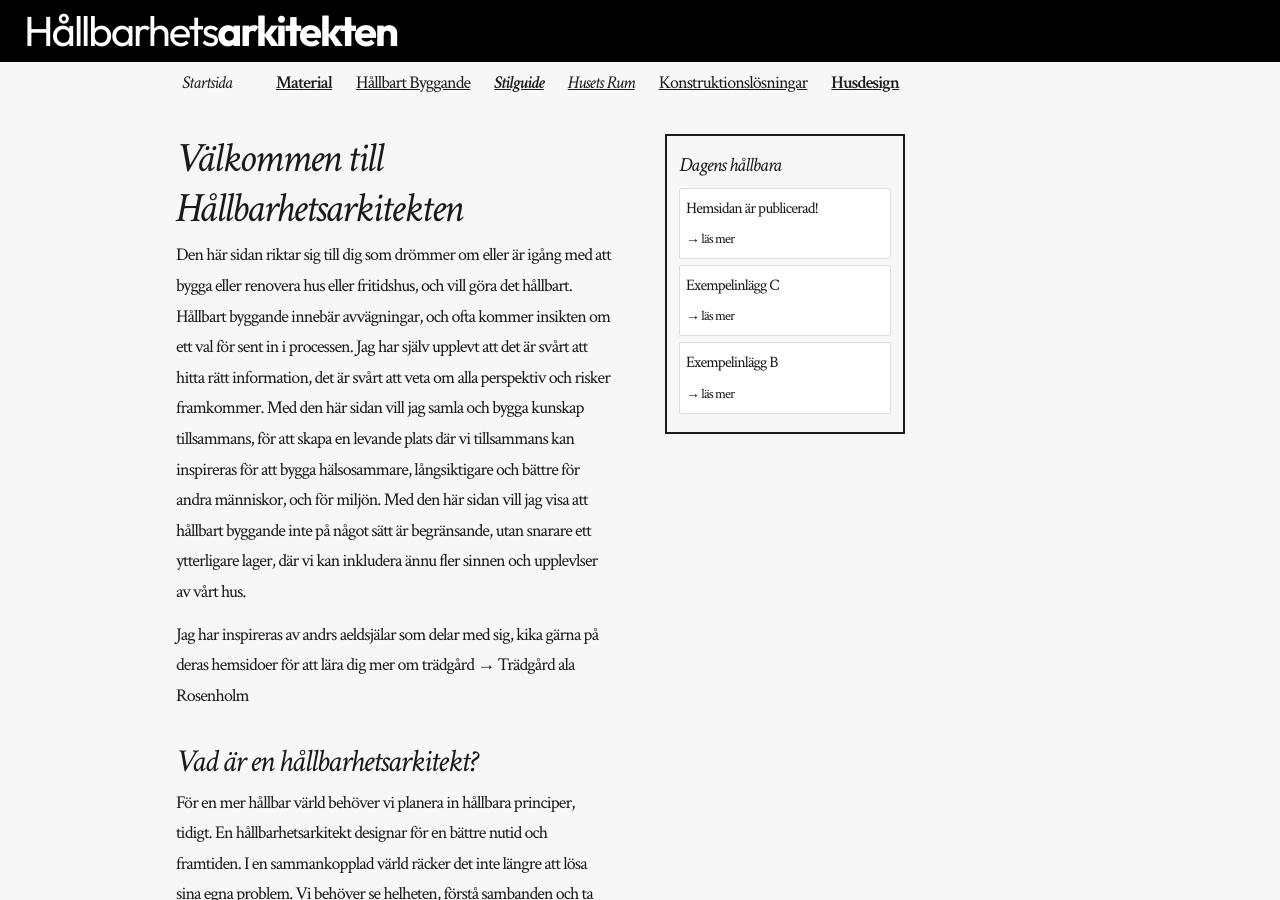
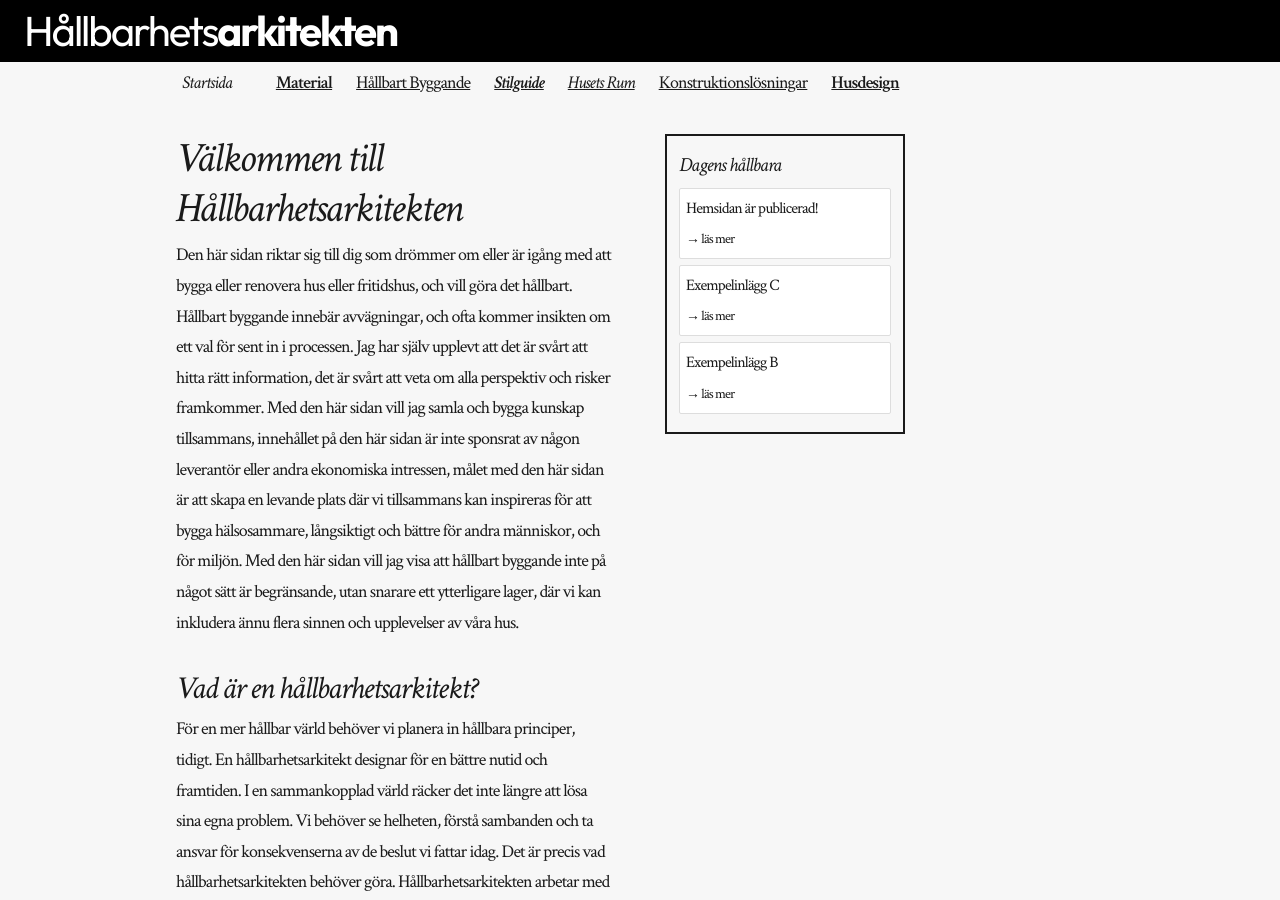
Before and after one commit to rikardv/rikardv.github.io, a Jekyll site: the page built from index.md, in a window 1280 px wide and 900 px high. Built offline with Jekyll 4.4.1, drawn with Linux system fonts in a browser that asks for light colours.

Commit message:
Update index.md

```diff
--- a/index.md
+++ b/index.md
@@ -3,6 +3,5 @@ layout: home
 title: Startsida
 ---
 
-Den här sidan riktar sig till dig som drömmer om eller är igång med att bygga eller renovera hus eller fritidshus, och vill göra det hållbart. Hållbart byggande innebär avvägningar, och ofta kommer insikten om ett val för sent in i processen. Jag har själv upplevt att det är svårt att hitta rätt information, det är svårt att veta om alla perspektiv och risker framkommer. Med den här sidan vill jag samla och bygga kunskap tillsammans, för att skapa en levande plats där vi tillsammans kan inspireras för att bygga hälsosammare, långsiktigare och bättre för andra människor, och för miljön. Med den här sidan vill jag visa att hållbart byggande inte på något sätt är begränsande, utan snarare ett ytterligare lager, där vi kan inkludera ännu fler sinnen och upplevlser av vårt hus.
-
-Jag har inspireras av andrs aeldsjälar som delar med sig, kika gärna på deras hemsidoer för att lära dig mer om trädgård → [Trädgård ala Rosenholm](https://rosenholm.se/)
+Den här sidan riktar sig till dig som drömmer om eller är igång med att bygga eller renovera hus eller fritidshus, och vill göra det hållbart. Hållbart byggande innebär avvägningar, och ofta kommer insikten om ett val för sent in i processen. Jag har själv upplevt att det är svårt att hitta rätt information, det är svårt att veta om alla perspektiv och risker framkommer.
+Med den här sidan vill jag samla och bygga kunskap tillsammans, innehållet på den här sidan är inte sponsrat av någon leverantör eller andra ekonomiska intressen, målet med den här sidan är att skapa en levande plats där vi tillsammans kan inspireras för att bygga hälsosammare, långsiktigt och bättre för andra människor, och för miljön. Med den här sidan vill jag visa att hållbart byggande inte på något sätt är begränsande, utan snarare ett ytterligare lager, där vi kan inkludera ännu flera sinnen och upplevelser av våra hus.
```
